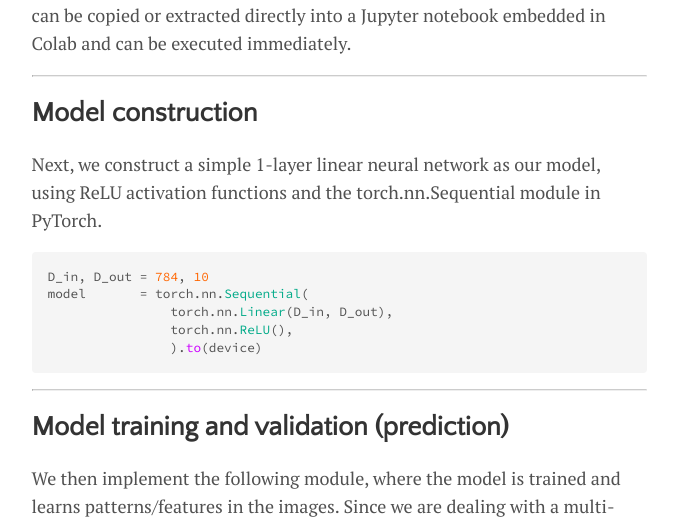
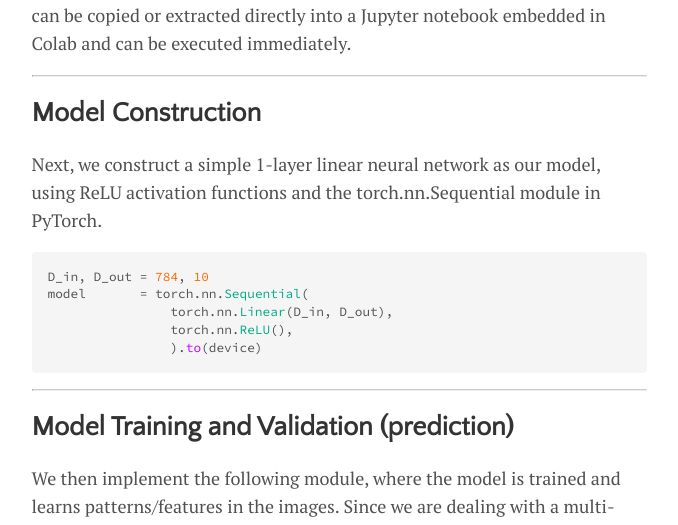
Before and after one commit to CheeGY/cheegy.github.io, a Jekyll site: the page built from _posts/2020-12-31-PyTorchColab.md, in a window 1280 px wide and 900 px high, scrolled down 3348 px. Shown: the part 162-687 px from the top of the window, without its empty margins (301-979 px from the left). Built offline with Jekyll 4.4.1, drawn with Linux system fonts in a browser that asks for light colours; some of the changed text lies outside the part shown.

````diff
--- a/_posts/2020-12-31-PyTorchColab.md
+++ b/_posts/2020-12-31-PyTorchColab.md
@@ -34,7 +34,7 @@ Before going into the details of the code implementation, let's briefly introduc
 
 ---
 
-## Pre-processing of the MNIST dataset
+## Pre-processing of the MNIST Dataset
 Before construction and training of the model, data pre-processing is often necessary to extract and partition the training and validation datasets, and to normalize the samples in the dataset. The following code snippet performs this pre-processing step, after importing the relevant libraries.
 
 ```python
@@ -75,7 +75,7 @@ Another convenient aspect about Colab and PyTorch is that any code snippet can b
 
 ----
 
-## Model construction
+## Model Construction
 Next, we construct a simple 1-layer linear neural network as our model, using ReLU activation functions and the torch.nn.Sequential module in PyTorch.
 
 ```python
@@ -88,7 +88,7 @@ model       = torch.nn.Sequential(
 
 ---
 
-## Model training and validation (prediction)
+## Model Training and Validation (prediction)
 We then implement the following module, where the model is trained and learns patterns/features in the images. Since we are dealing with a multi-class classification problem, the cross entropy loss is used as the objective function. Stochastic gradient descent (SGD) is used as the optimizer.
 
 ```python
````
